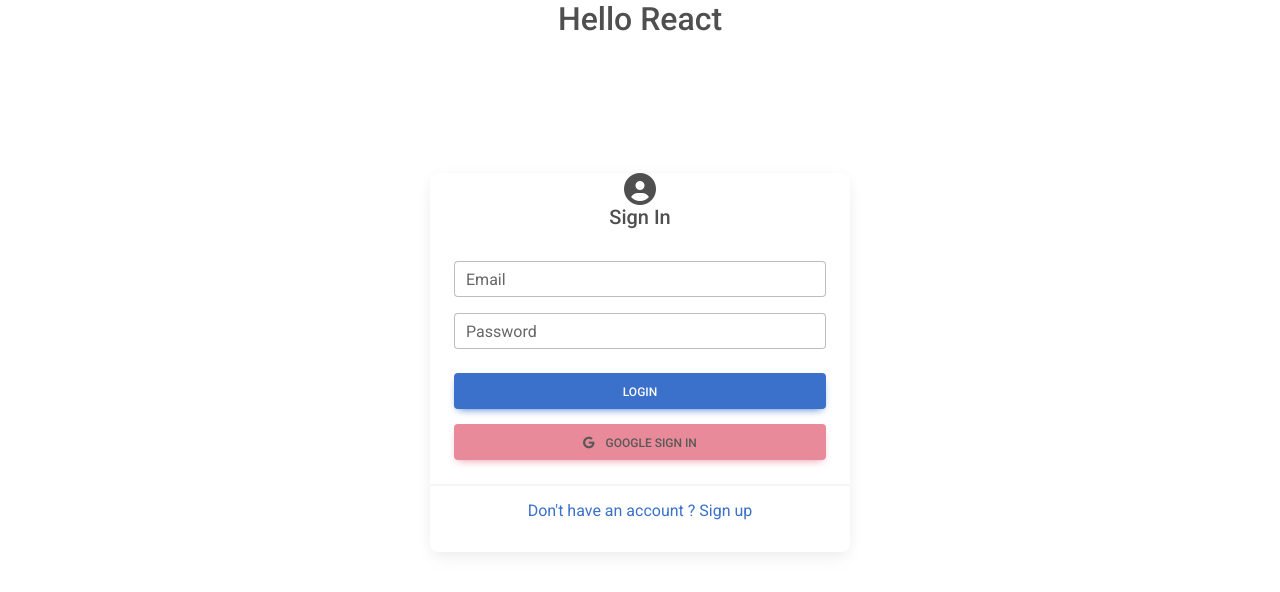
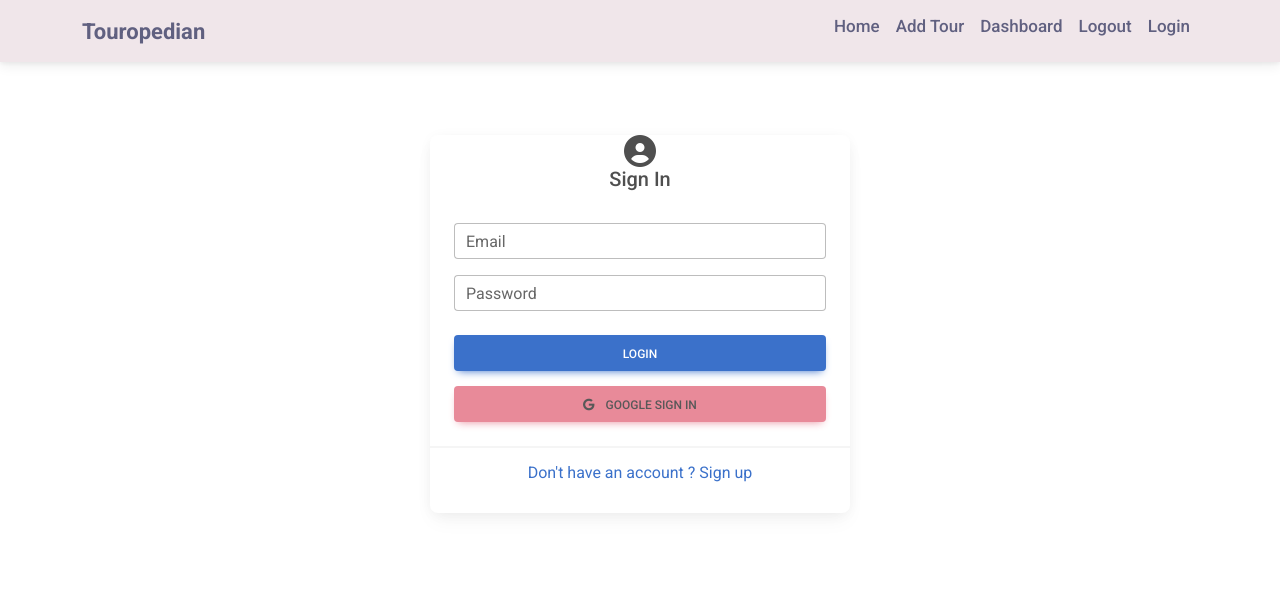
Before and after one commit to senCoder12/Blog-application, a React (Create React App) app in the folder Client/: page /login in a window 1280 px wide. Shown: the top 592 px of the page. Built offline with nearby package versions, Linux system fonts and the light colour scheme.

Commit message:
header part

```diff
--- a/Client/src/App.js
+++ b/Client/src/App.js
@@ -1,12 +1,13 @@
 import { BrowserRouter } from 'react-router-dom';
 import './App.css';
 import Allroutes from './Components/Allroutes';
+import Header from './Components/Header';
 
 function App() {
   return (
     <div className="App">
       <BrowserRouter>
-        <h2>Hello React</h2>
+        <Header/>
       </BrowserRouter>
       <Allroutes/>
     </div>
--- /dev/null
+++ b/Client/src/Components/Header.js
@@ -0,0 +1,62 @@
+import React, { useState } from 'react'
+import {
+    MDBNavbar,
+    MDBContainer,
+    MDBIcon,
+    MDBNavbarNav,
+    MDBNavbarItem,
+    MDBNavbarLink,
+    MDBCollapse,
+    MDBNavbarToggler,
+    MDBNavbarBrand
+} from "mdb-react-ui-kit"
+import { useSelector } from 'react-redux'
+
+function Header() {
+    const {user} = useSelector(state=> ({...state.auth}))
+    const [show,setShow] = useState(false);
+
+  return (
+    <MDBNavbar fixed='top' expand="lg" style={{backgroundColor:"#f0e6ea"}}>
+        <MDBContainer>
+            <MDBNavbarBrand href='/' style={{color: "#606080", fontWeight: "600", fontSize: "22px"}}>
+                Touropedian
+            </MDBNavbarBrand>
+            <MDBNavbarToggler type='button' aria-expanded="false" aria-label='toggle navigation' onClick={()=> setShow(!show)} style={{color: "#606080"}}>
+                <MDBIcon icon='bars' fas />
+            </MDBNavbarToggler>
+            <MDBCollapse show={show} navbar>
+                <MDBNavbarNav right fullWidth={false} className="mb-2 mb-lg-0">
+                    <MDBNavbarItem>
+                        <MDBNavbarLink href='/'>
+                            <p className='header-text'>Home</p>
+                        </MDBNavbarLink>
+                    </MDBNavbarItem>
+                    <MDBNavbarItem>
+                        <MDBNavbarLink href='/addTour'>
+                            <p className='header-text'>Add Tour</p>
+                        </MDBNavbarLink>
+                    </MDBNavbarItem>
+                    <MDBNavbarItem>
+                        <MDBNavbarLink href='/dashboard'>
+                            <p className='header-text'>Dashboard</p>
+                        </MDBNavbarLink>
+                    </MDBNavbarItem>
+                    <MDBNavbarItem>
+                        <MDBNavbarLink href='/login'>
+                            <p className='header-text'>Logout</p>
+                        </MDBNavbarLink>
+                    </MDBNavbarItem>
+                    <MDBNavbarItem>
+                        <MDBNavbarLink href='/login'>
+                            <p className='header-text'>Login</p>
+                        </MDBNavbarLink>
+                    </MDBNavbarItem>
+                </MDBNavbarNav>
+            </MDBCollapse>
+        </MDBContainer>
+    </MDBNavbar>
+  )
+}
+
+export default Header
--- a/Client/src/Pages/Login.js
+++ b/Client/src/Pages/Login.js
@@ -33,7 +33,7 @@ function Login(props) {
         console.log(resp);
      }
     const googleFailure = (err) => {
-        console.log(err);
+        console.log(err,"google failure");
      }
 
     return (
--- a/Client/src/index.css
+++ b/Client/src/index.css
@@ -9,3 +9,9 @@ code {
   font-family: source-code-pro, Menlo, Monaco, Consolas, 'Courier New',
     monospace;
 }
+.header-text {
+  color: #606080;
+  font-weight: 500;
+  margin-top: 7px;
+  font-size: 17px;
+}
```
